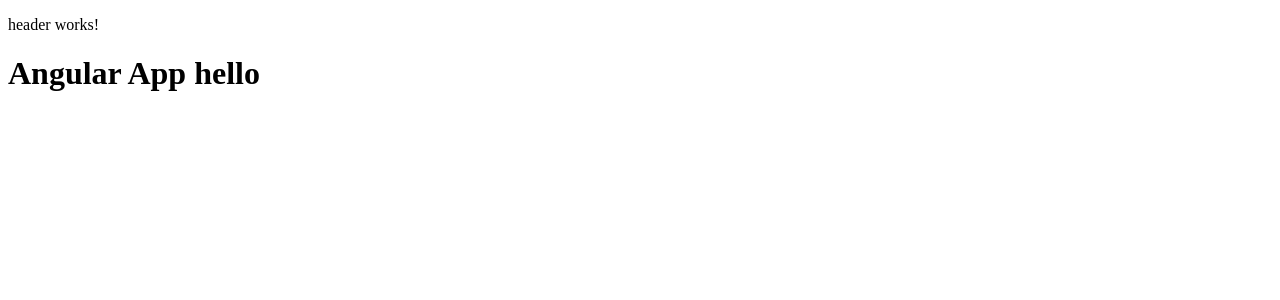
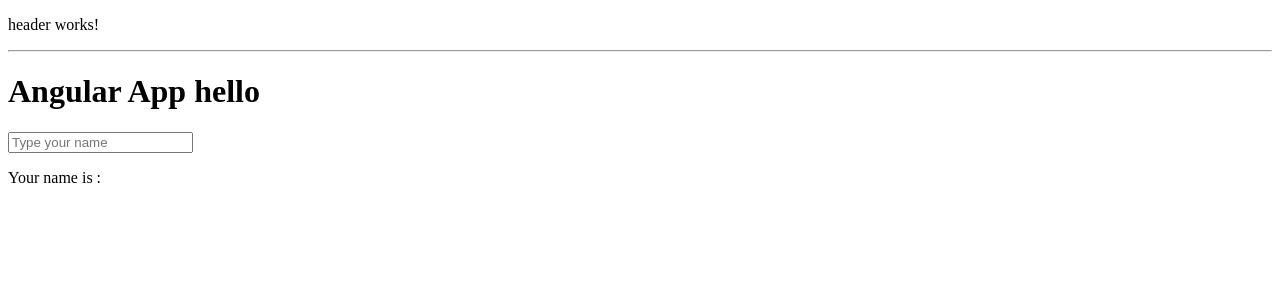
Before and after one commit to benosolomon/angular_17_coursera, an Angular app: page / in a window 1280 px wide. Shown: the top 300 px of the page. Built offline with nearby package versions, Linux system fonts and the light colour scheme.

Commit message:
Data Binding

```diff
--- a/src/app/app.component.html
+++ b/src/app/app.component.html
@@ -1,2 +1,8 @@
 <app-header></app-header>
+<hr>
 <h1> Angular  App {{ title }}</h1>
+
+<div>
+  <input placeholder="Type your name" [(ngModel)]="name">
+</div>
+<p>Your name is : {{name}}</p>
--- a/src/app/app.component.ts
+++ b/src/app/app.component.ts
@@ -1,17 +1,20 @@
 import { Component, OnInit } from '@angular/core';
 import { RouterOutlet } from '@angular/router';
 import { HeaderComponent } from './header/header.component';
+import { FormsModule } from '@angular/forms';
 
 @Component({
   selector: 'app-root',
   standalone: true,
-  imports: [RouterOutlet,HeaderComponent],
+  imports: [RouterOutlet,
+    FormsModule,
+    HeaderComponent],
   templateUrl: './app.component.html',
   styleUrl: './app.component.css'
 })
 export class AppComponent implements OnInit {
   title = 'class1';
-
+  name = '';
   ngOnInit(): void {
     console.log("NgOnit checked");
     this.title= "hello";
```
